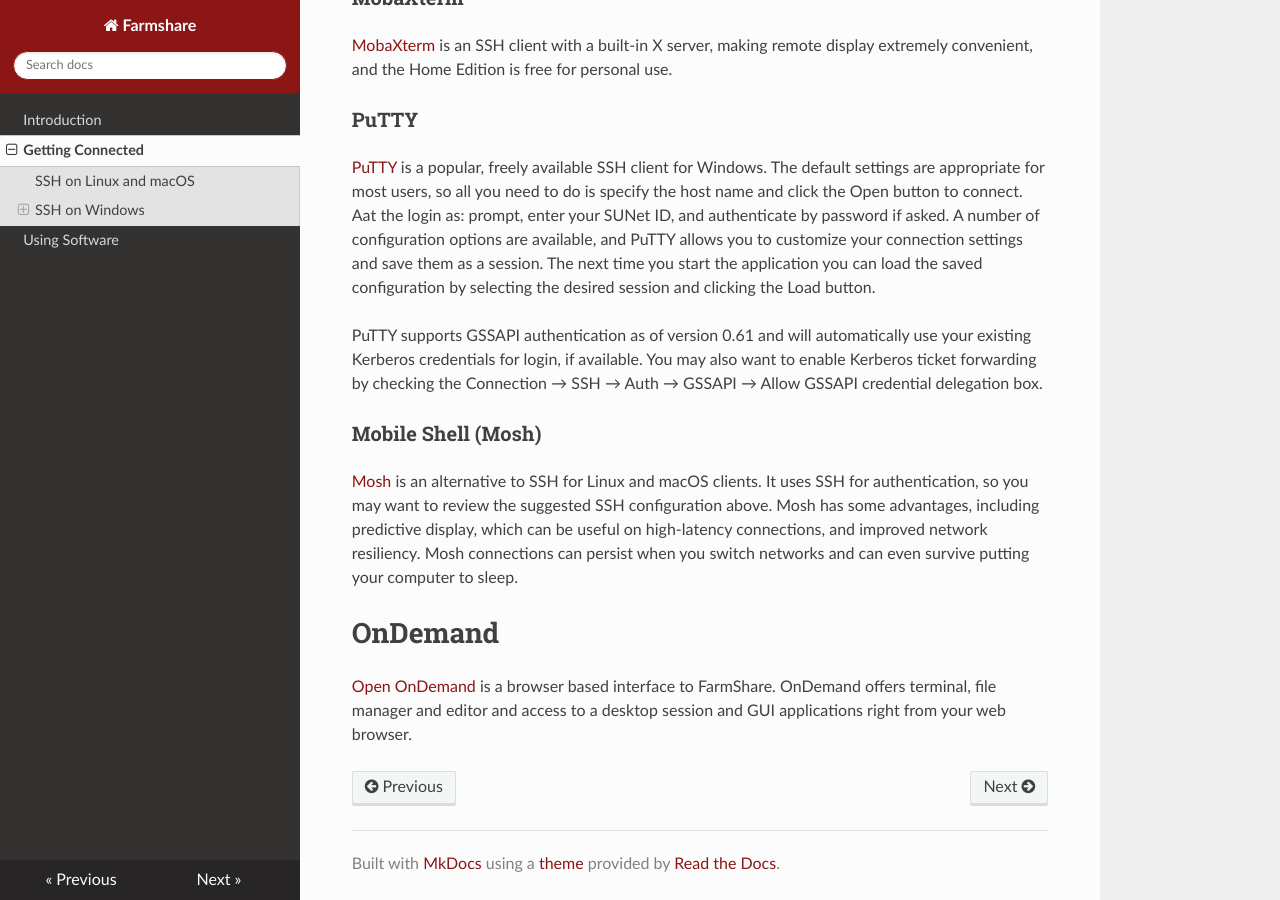
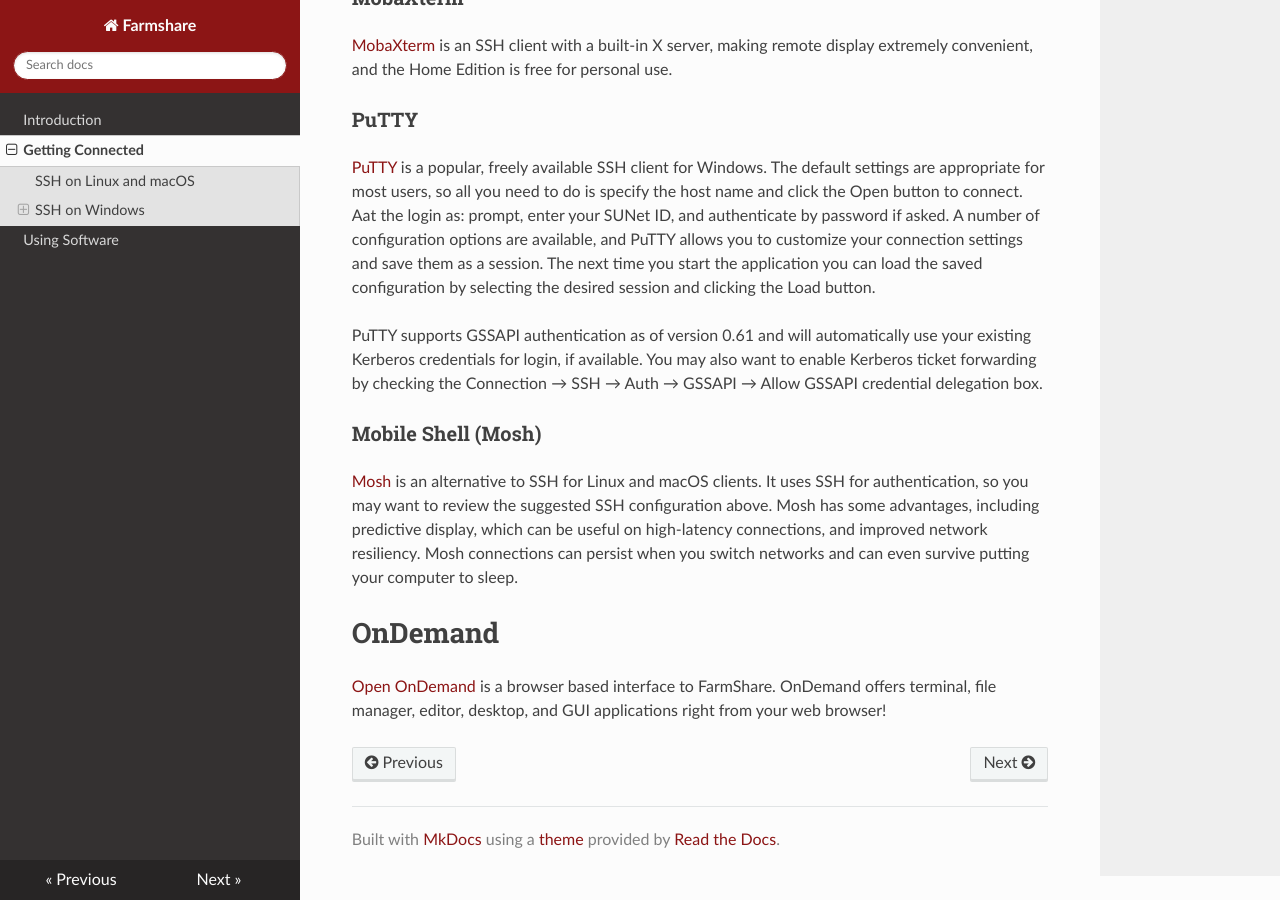
Before and after one commit to stanford-rc/farmshare-docs, an MkDocs documentation site: the page built from docs/connected.md, in a window 1280 px wide and 900 px high, scrolled down 680 px. Built offline with MkDocs 1.6.1, drawn with Linux system fonts in a browser that asks for light colours; nearby versions of some CDN libraries.

Commit message:
Update connected.md

```diff
--- a/docs/connected.md
+++ b/docs/connected.md
@@ -33,4 +33,4 @@
 
 # OnDemand
 
-[Open OnDemand](https://ondemand.farmshare.stanford.edu/) is a browser based interface to FarmShare. OnDemand offers terminal, file manager and editor and access to a desktop session and GUI applications right from your web browser.
+[Open OnDemand](https://ondemand.farmshare.stanford.edu/) is a browser based interface to FarmShare. OnDemand offers terminal, file manager, editor, desktop, and GUI applications right from your web browser!
```
